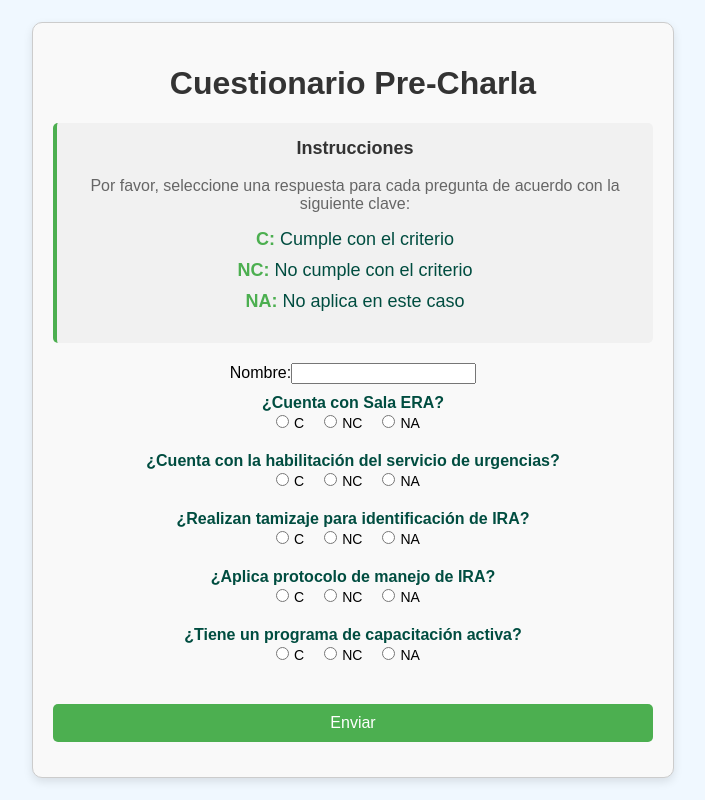
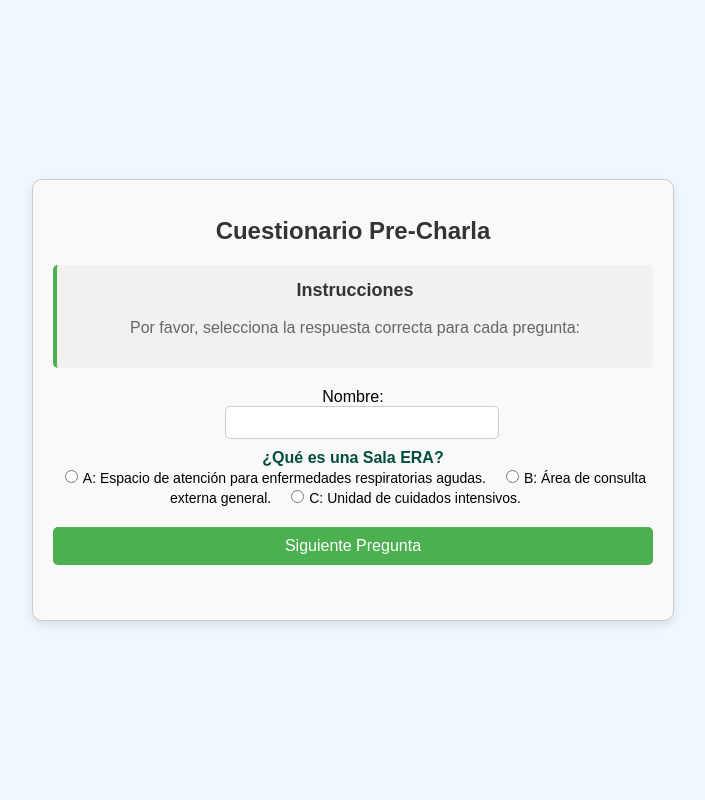
Before and after one commit to OscarSebastianRuedaRojas/cuestionario, a React (Create React App) app: page / in a window 1280 px wide. Both pictures are taken after a click on the button "Pre-Charla". Shown: the whole page, without its empty margins (287-992 px from the left). Built offline with nearby package versions, Linux system fonts and the light colour scheme.

Commit message:
"Updated package-lock.json and Cuestionario.js: changed axios version, modified question data structures, and refactored Cuestionario component to handle questions and answers differently."

```diff
--- a/src/components/Cuestionario.js
+++ b/src/components/Cuestionario.js
@@ -1,75 +1,90 @@
 import React, { useState } from 'react';
 import './Cuestionario.css';  // Archivo CSS para estilos
 
+// Preguntas de Pre-Charla
 const preguntasPreCharla = [
-    { id: 1, texto: "¿Cuenta con Sala ERA?", opciones: ["C", "NC", "NA"] },
-    { id: 2, texto: "¿Cuenta con la habilitación del servicio de urgencias?", opciones: ["C", "NC", "NA"] },
-    { id: 3, texto: "¿Realizan tamizaje para identificación de IRA?", opciones: ["C", "NC", "NA"] },
-    { id: 4, texto: "¿Aplica protocolo de manejo de IRA?", opciones: ["C", "NC", "NA"] },
-    { id: 5, texto: "¿Tiene un programa de capacitación activa?", opciones: ["C", "NC", "NA"] }
+    { id: 1, texto: "¿Qué es una Sala ERA?", opciones: ["A: Espacio de atención para enfermedades respiratorias agudas.", "B: Área de consulta externa general.", "C: Unidad de cuidados intensivos."], correcta: "A" },
+    { id: 2, texto: "¿Qué servicio se debe habilitar para la atención de urgencias?", opciones: ["A: Servicio de emergencias pediátricas.", "B: Servicio de urgencias generales.", "C: Consulta externa."], correcta: "B" },
+    { id: 3, texto: "¿Qué es el tamizaje de IRA?", opciones: ["A: Evaluación para detectar enfermedades respiratorias agudas.", "B: Programa de vacunación.", "C: Consulta de rutina."], correcta: "A" },
+    { id: 4, texto: "¿Qué es un protocolo de manejo de IRA?", opciones: ["A: Manual para tratamiento de enfermedades respiratorias.", "B: Programa de salud ocupacional.", "C: Plan de emergencias."], correcta: "A" },
+    { id: 5, texto: "¿Qué implica un programa de capacitación activa?", opciones: ["A: Capacitación periódica para mejorar conocimientos.", "B: Entrenamiento inicial.", "C: Talleres anuales de actualización."], correcta: "A" }
 ];
 
+// Preguntas de Post-Charla
 const preguntasPostCharla = [
-    { id: 1, texto: "¿Implementó un nuevo protocolo de manejo?", opciones: ["C", "NC", "NA"] },
-    { id: 2, texto: "¿Se capacitó al personal adicionalmente?", opciones: ["C", "NC", "NA"] },
-    { id: 3, texto: "¿Se evaluaron los resultados de las medidas implementadas?", opciones: ["C", "NC", "NA"] },
-    { id: 4, texto: "¿Realizó seguimiento en las áreas críticas?", opciones: ["C", "NC", "NA"] }
+    { id: 1, texto: "¿Qué tipo de protocolo de manejo se recomienda implementar?", opciones: ["A: Protocolo basado en evidencia clínica.", "B: Protocolo administrativo.", "C: Protocolo para emergencias no respiratorias."], correcta: "A" },
+    { id: 2, texto: "¿Qué es importante al capacitar al personal?", opciones: ["A: Actualizar los conocimientos del personal.", "B: Solo capacitar al nuevo personal.", "C: Capacitación cada 5 años."], correcta: "A" },
+    { id: 3, texto: "¿Qué es evaluar los resultados?", opciones: ["A: Revisar el impacto de las medidas implementadas.", "B: Registrar las actividades diarias.", "C: Hacer informes mensuales."], correcta: "A" },
+    { id: 4, texto: "¿Qué significa hacer seguimiento en áreas críticas?", opciones: ["A: Monitorear constantemente las áreas de alto riesgo.", "B: Supervisar solo una vez al año.", "C: Revisar resultados de áreas no críticas."], correcta: "A" }
 ];
 
 const Cuestionario = ({ tipoCuestionario, onResultSubmit }) => {
     const [nombre, setNombre] = useState('');
     const [respuestas, setRespuestas] = useState({});
+    const [preguntaActual, setPreguntaActual] = useState(0);  // Control de la pregunta actual
 
     const preguntas = tipoCuestionario === 'Pre-Charla' ? preguntasPreCharla : preguntasPostCharla;
 
+    // Manejar envío de resultados
     const handleSubmit = (event) => {
         event.preventDefault();
-        const aciertos = Object.values(respuestas).filter(r => r === 'C').length;
+        const aciertos = Object.values(respuestas).filter(r => r === 'correcta').length;
         const porcentaje = (aciertos / preguntas.length) * 100;
         onResultSubmit({ nombre, porcentaje, tipoCuestionario });
     };
 
+    // Manejar cambio de respuesta seleccionada
     const handleRespuestaChange = (id, value) => {
-        setRespuestas({ ...respuestas, [id]: value });
+        const esCorrecta = value === preguntas[preguntaActual].correcta;
+        setRespuestas({ ...respuestas, [id]: esCorrecta ? 'correcta' : 'incorrecta' });
+    };
+
+    // Ir a la siguiente pregunta
+    const handleNextQuestion = () => {
+        if (preguntaActual < preguntas.length - 1) {
+            setPreguntaActual(preguntaActual + 1);
+        }
     };
 
     return (
         <div className="cuestionario-container">
-            <h1>Cuestionario {tipoCuestionario}</h1>
+            <h1 className="titulo">Cuestionario {tipoCuestionario}</h1>
 
-            {/* Sección de explicación sobre las respuestas */}
+            {/* Sección de instrucciones */}
             <div className="explicacion">
                 <h3>Instrucciones</h3>
-                <p>Por favor, seleccione una respuesta para cada pregunta de acuerdo con la siguiente clave:</p>
-                <ul>
-                    <li><strong>C:</strong> Cumple con el criterio</li>
-                    <li><strong>NC:</strong> No cumple con el criterio</li>
-                    <li><strong>NA:</strong> No aplica en este caso</li>
-                </ul>
+                <p>Por favor, selecciona la respuesta correcta para cada pregunta:</p>
             </div>
 
             <form onSubmit={handleSubmit} className="cuestionario-form">
-                <label>Nombre:
+                <label className="nombre-input">
+                    Nombre:
                     <input type="text" value={nombre} onChange={e => setNombre(e.target.value)} required />
                 </label>
-                {preguntas.map(pregunta => (
-                    <div key={pregunta.id} className="pregunta">
-                        <p>{pregunta.texto}</p>
-                        {pregunta.opciones.map(opcion => (
+
+                {/* Mostrar una pregunta a la vez */}
+                {preguntaActual < preguntas.length ? (
+                    <div key={preguntas[preguntaActual].id} className="pregunta">
+                        <p>{preguntas[preguntaActual].texto}</p>
+                        {preguntas[preguntaActual].opciones.map(opcion => (
                             <label key={opcion}>
                                 <input
                                     type="radio"
-                                    name={`pregunta-${pregunta.id}`}
+                                    name={`pregunta-${preguntas[preguntaActual].id}`}
                                     value={opcion}
-                                    onChange={() => handleRespuestaChange(pregunta.id, opcion)}
+                                    onChange={() => handleRespuestaChange(preguntas[preguntaActual].id, opcion[0])}
                                     required
                                 />
                                 {opcion}
                             </label>
                         ))}
+                        <button type="button" className="btn-enviar" onClick={handleNextQuestion}>
+                            Siguiente Pregunta
+                        </button>
                     </div>
-                ))}
-                <button type="submit" className="btn-enviar">Enviar</button>
+                ) : (
+                    <button type="submit" className="btn-enviar">Enviar Cuestionario</button>
+                )}
             </form>
         </div>
     );
```
Also changed, not shown: 1 other file (tests, documents, lock files or other folders).
